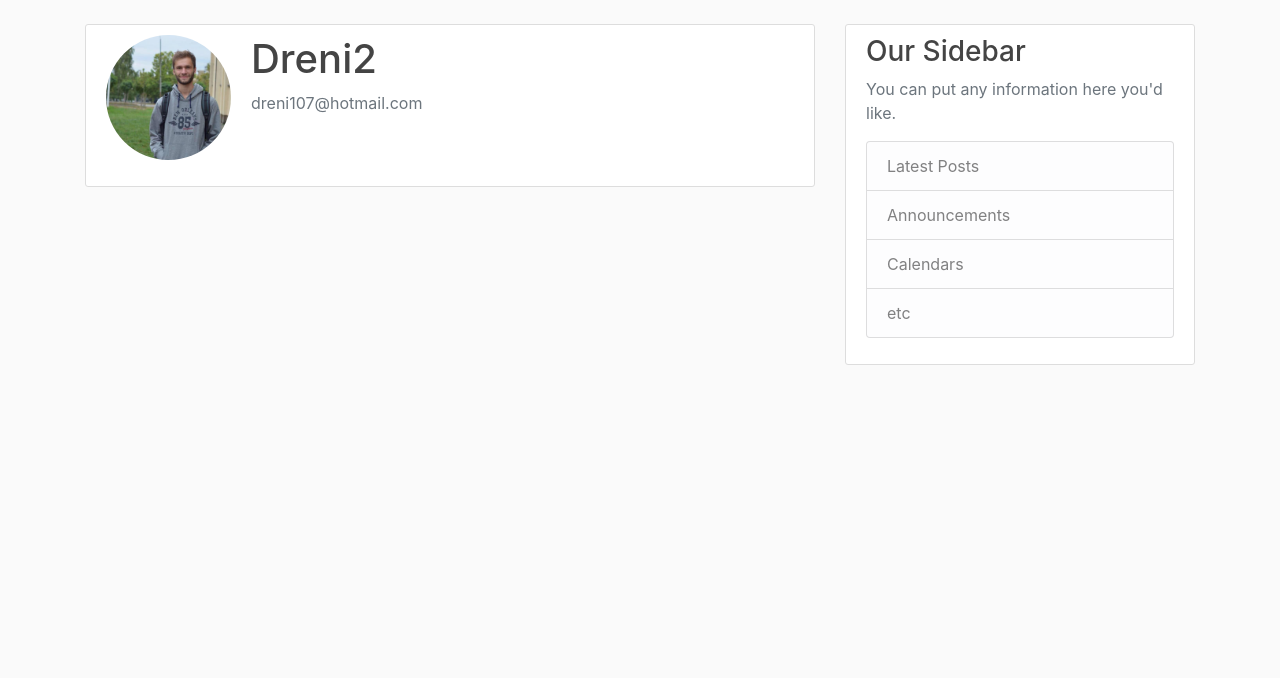
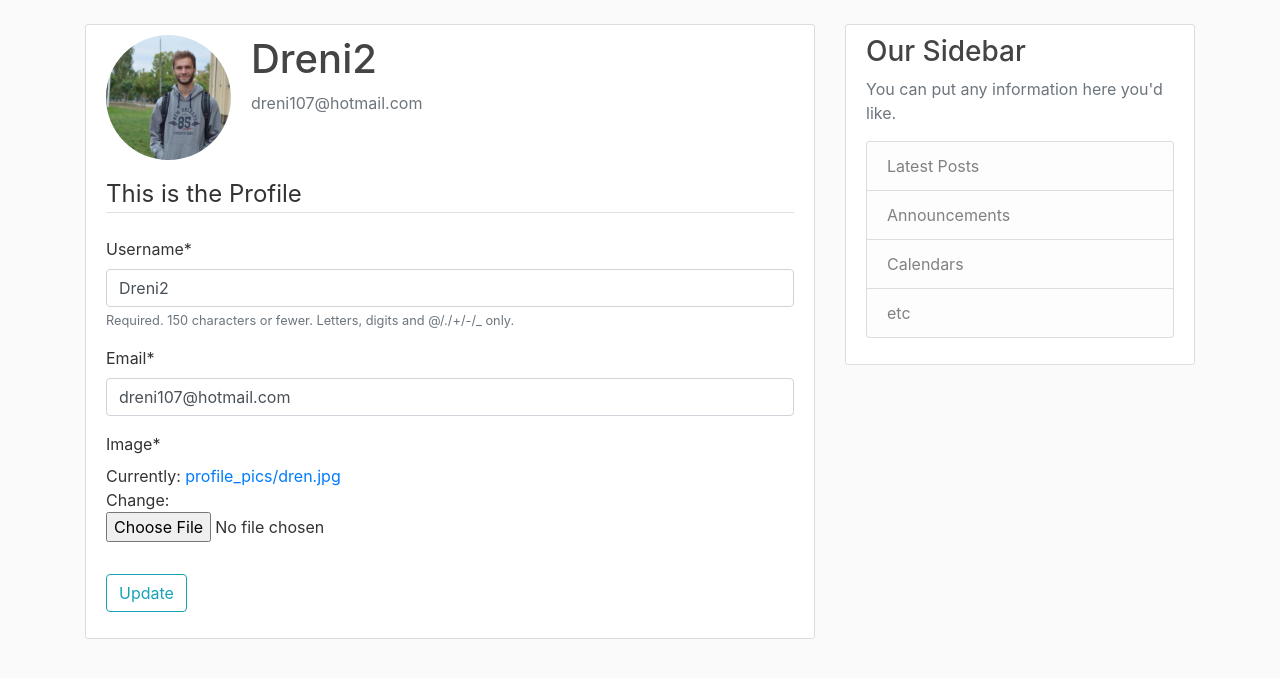
Before and after one commit to Drenii/Django-Blog, a Django app: page /profile/ in a window 1280 px wide. Shown: the part 56-734 px from the top of the page. Run offline with Django 4.2, Linux system fonts and the light colour scheme; a user stored in the database is signed in; data comes from the database, SQL or seed files in the repository; both versions use the stored data as it was after the commit; some libraries are stand-ins or nearby versions.

Commit message:
User Profile Updated

```diff
--- a/blog/templates/blog/home.html
+++ b/blog/templates/blog/home.html
@@ -3,6 +3,7 @@
     {% for post in posts %}
 
     <article class="media content-section">
+        <img class="rounded-circle article-img" src="{{ post.author.profile.image.url }}">
       <div class="media-body">
         <div class="article-metadata">
           <a class="mr-2" href="#">{{ post.author }}</a>
--- a/users/forms.py
+++ b/users/forms.py
@@ -1,7 +1,7 @@
 from django import forms
 from django.contrib.auth.models import User
 from django.contrib.auth.forms import UserCreationForm
-
+from .models import Profile
 
 class UserRegisterForm(UserCreationForm):
     email=forms.EmailField()
@@ -9,3 +9,16 @@ class UserRegisterForm(UserCreationForm):
     class Meta:
         model=User
         fields=['username','email','password1','password2']
+
+
+class UserUpdateForm(forms.ModelForm):
+    email = forms.EmailField()
+
+    class Meta:
+        model = User
+        fields = ['username', 'email']
+
+class ProfileUpdateForm(forms.ModelForm):
+    class Meta:
+        model=Profile
+        fields=['image']
--- a/users/models.py
+++ b/users/models.py
@@ -1,5 +1,6 @@
 from django.db import models
 from django.contrib.auth.models import User
+from PIL import Image
 
 class Profile(models.Model):
     user=models.OneToOneField(User, on_delete=models.CASCADE)
@@ -7,3 +8,13 @@ class Profile(models.Model):
 
     def __str__(self):
         return f'{self.user.username} Profile'
+
+    def save(self):
+        super().save()
+
+        img=Image.open(self.image.path)
+
+        if img.height>300 or img.width>300:
+            output_size=(300,300)
+            img.thumbnail(output_size)
+            img.save(self.image.path)
--- a/users/templates/users/profile.html
+++ b/users/templates/users/profile.html
@@ -9,6 +9,16 @@
           <p class="text-secondary">{{ user.email }}</p>
         </div>
       </div>
-      <!-- FORM HERE -->
+        <form method="POST" enctype="multipart/form-data">
+            {% csrf_token %}
+            <fieldset class="form-group">
+                <legend class="border-bottom mb-4">This is the Profile</legend>
+                {{ u_form|crispy }}
+                {{ p_form|crispy }}
+            </fieldset>
+            <div class="form-group">
+                <button class="btn btn-outline-info" type="submit">Update</button>
+            </div>
+        </form>
     </div>
 {% endblock content %}
--- a/users/views.py
+++ b/users/views.py
@@ -1,21 +1,42 @@
 from django.shortcuts import render, redirect
 from django.contrib import messages
-from .forms import UserRegisterForm
 from django.contrib.auth.decorators import login_required
+from .forms import UserRegisterForm, UserUpdateForm, ProfileUpdateForm
 
 
 def register(request):
-    if request.method=='POST':
-        form=UserRegisterForm(request.POST)
+    if request.method == 'POST':
+        form = UserRegisterForm(request.POST)
         if form.is_valid():
             form.save()
-            username=form.cleaned_data.get('username')
-            messages.success(request,f'Account has been created for {username}')
+            username = form.cleaned_data.get('username')
+            messages.success(request, f'Your account has been created! You are now able to log in')
             return redirect('login')
     else:
-        form=UserRegisterForm()
-    return render(request,'users/register.html',{'form':form})
+        form = UserRegisterForm()
+    return render(request, 'users/register.html', {'form': form})
+
 
 @login_required
 def profile(request):
-    return render(request,'users/profile.html')
+    if request.method == 'POST':
+        u_form = UserUpdateForm(request.POST, instance=request.user)
+        p_form = ProfileUpdateForm(request.POST,
+                                   request.FILES,
+                                   instance=request.user.profile)
+        if u_form.is_valid() and p_form.is_valid():
+            u_form.save()
+            p_form.save()
+            messages.success(request, f'Your account has been updated!')
+            return redirect('profile')
+
+    else:
+        u_form = UserUpdateForm(instance=request.user)
+        p_form = ProfileUpdateForm(instance=request.user.profile)
+
+    context = {
+        'u_form': u_form,
+        'p_form': p_form
+    }
+
+    return render(request, 'users/profile.html', context)
```
Also changed, not shown: db.sqlite3, users/apps.py (line endings or trailing spaces).
